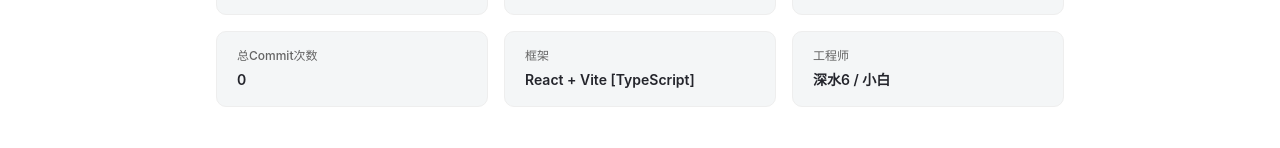
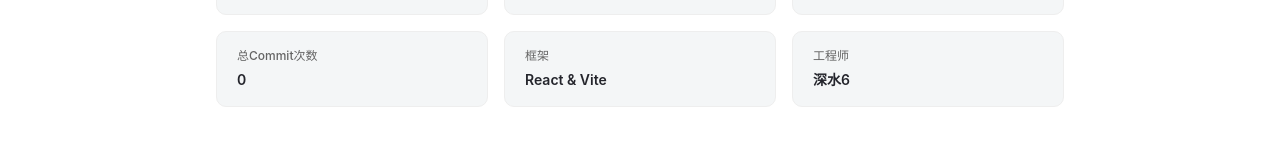
Before and after one commit to EpochMCDev/EpochMC_WebSite, a React (Vite) app: page /versions in a window 1280 px wide. Shown: the part 471-619 px from the top of the page. Built offline with nearby package versions, Linux system fonts and the light colour scheme; no server answers; a web font is replaced by a local one.

Commit message:
fix: 更正文案

```diff
--- a/src/pages/Versions.tsx
+++ b/src/pages/Versions.tsx
@@ -18,8 +18,8 @@ const BUILD_INFO = [
   { label: '构建时间', value: __BUILD_TIME__ },
   { label: '构建环境', value: __BUILD_ENV__ },
   { label: '总Commit次数', value: __COMMIT_COUNT__ },
-  { label: '框架', value: 'React + Vite [TypeScript]' },
-  { label: '工程师', value: '深水6 / 小白' },
+  { label: '框架', value: 'React & Vite' },
+  { label: '工程师', value: '深水6' },
 ]
 
 function formatDate(iso: string) {
```
